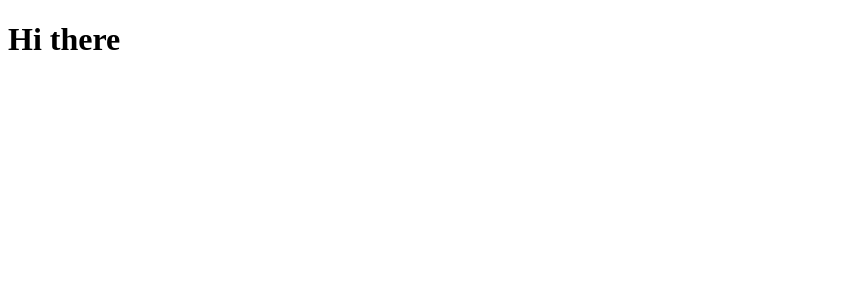
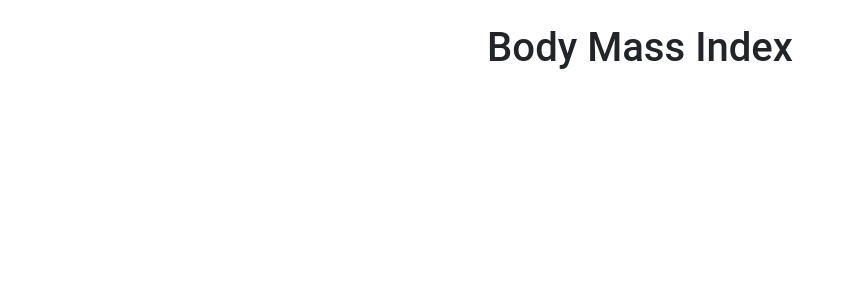
Before and after one commit to martinKindall/angular-dependency-injection, an Angular app: page / in a window 1280 px wide. Shown: the top 300 px of the page, without its empty margins (0-848 px from the left). Built offline with nearby package versions, Linux system fonts and the light colour scheme.

Commit message:
Added bootstrap

```diff
--- a/package.json
+++ b/package.json
@@ -18,6 +18,7 @@
     "@angular/platform-browser": "~12.2.0",
     "@angular/platform-browser-dynamic": "~12.2.0",
     "@angular/router": "~12.2.0",
+    "bootstrap": "^4.1.3",
     "rxjs": "~6.6.0",
     "tslib": "^2.3.0",
     "zone.js": "~0.11.4"
--- a/src/app/app.component.html
+++ b/src/app/app.component.html
@@ -1 +1,7 @@
-<h1>Hi there</h1>
+<div class="container text-center">
+  <div class="row my-4">
+    <div class="col-12">
+      <h1>Body Mass Index</h1>
+    </div>
+  </div>
+</div>
--- a/src/styles.css
+++ b/src/styles.css
@@ -1 +1,5 @@
 /* You can add global styles to this file, and also import other style files */
+@import "~bootstrap/dist/css/bootstrap.css";
+
+html, body { height: 100%; }
+body { margin: 0; font-family: Roboto, "Helvetica Neue", sans-serif; }
```
Also changed, not shown: 1 other file (tests, documents, lock files or other folders).
